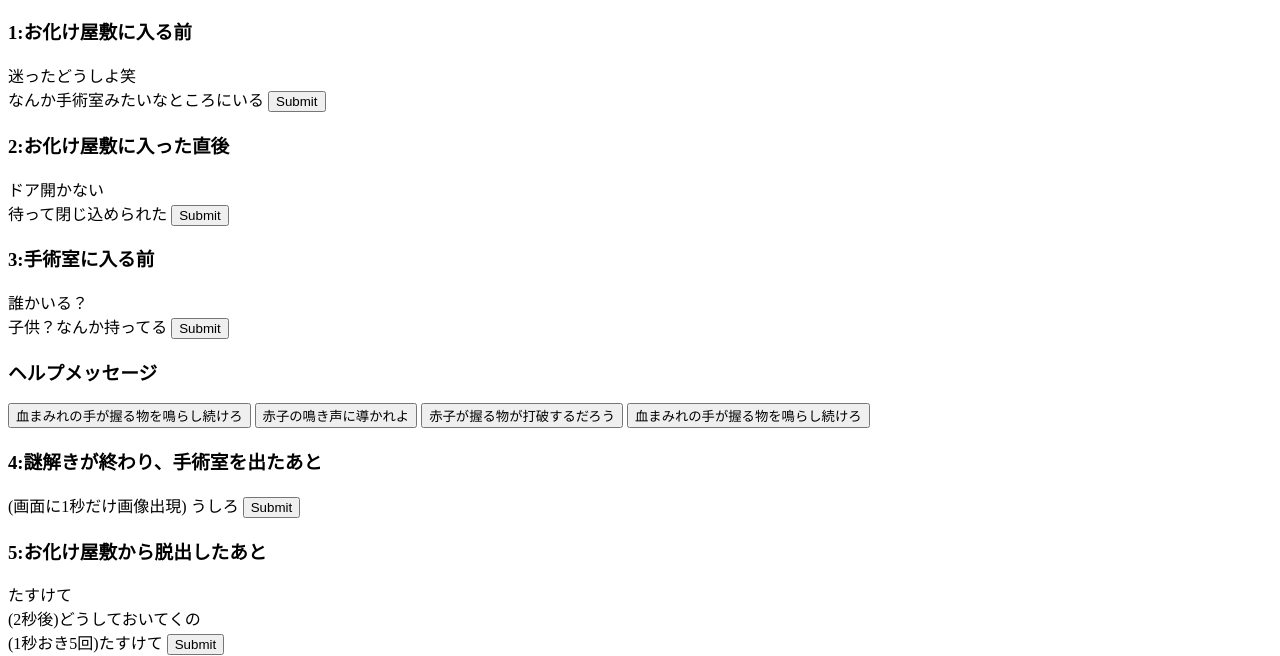
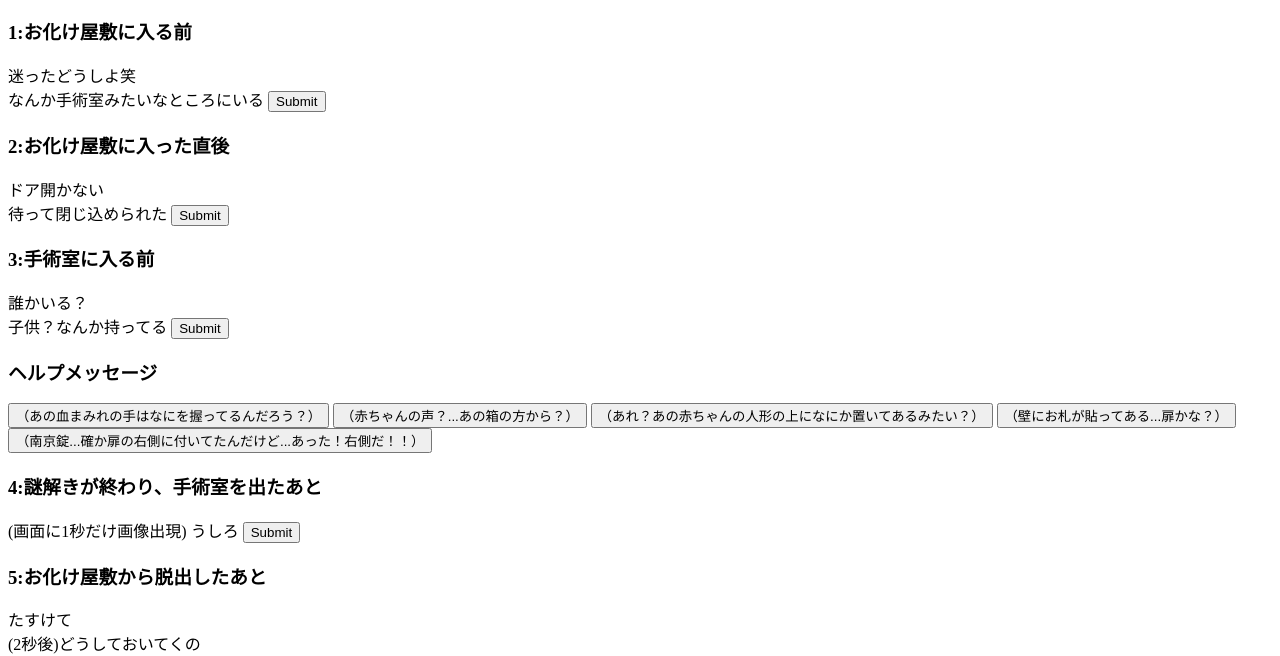
Before and after one commit to Moomink/gionsai_5j_server, a website: page src/index.html in a window 1280 px wide. Shown: the part 113-769 px from the top of the page. Drawn offline with nearby package versions, Linux system fonts and the light colour scheme; no server answers.

Commit message:
finish gionsai

```diff
--- a/src/index.html
+++ b/src/index.html
@@ -25,10 +25,11 @@
 
   <h3>ヘルプメッセージ</h3>
   <div>
-    <input class="sendSupport" id="sendSupport3_1" type="submit" value="血まみれの手が握る物を鳴らし続けろ" />
-    <input class="sendSupport" id="sendSupport3_2" type="submit" value="赤子の鳴き声に導かれよ" />
-    <input class="sendSupport" id="sendSupport3_3" type="submit" value="赤子が握る物が打破するだろう" />
-    <input class="sendSupport" id="sendSupport3_4" type="submit" value="血まみれの手が握る物を鳴らし続けろ" />
+    <input class="sendSupport" id="sendSupport3_1" type="submit" value="（あの血まみれの手はなにを握ってるんだろう？）" />
+    <input class="sendSupport" id="sendSupport3_2" type="submit" value="（赤ちゃんの声？...あの箱の方から？）" />
+    <input class="sendSupport" id="sendSupport3_3" type="submit" value="（あれ？あの赤ちゃんの人形の上になにか置いてあるみたい？）" />
+    <input class="sendSupport" id="sendSupport3_4" type="submit" value="（壁にお札が貼ってある...扉かな？）" />
+    <input class="sendSupport" id="sendSupport3_4" type="submit" value="（南京錠...確か扉の右側に付いてたんだけど...あった！右側だ！！）" />
   </div>
 
 
```
